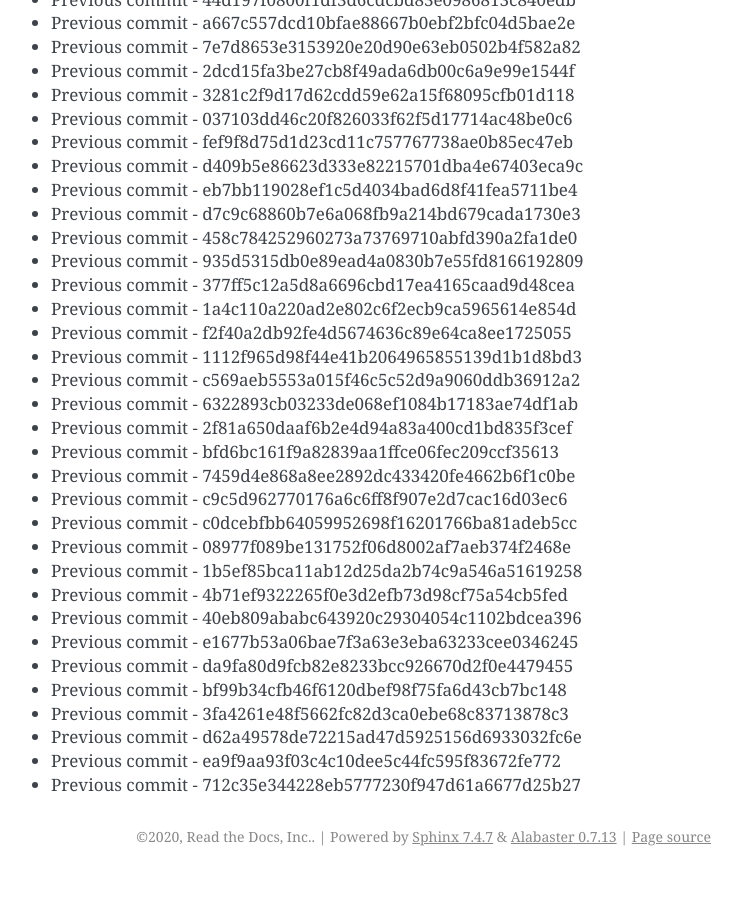
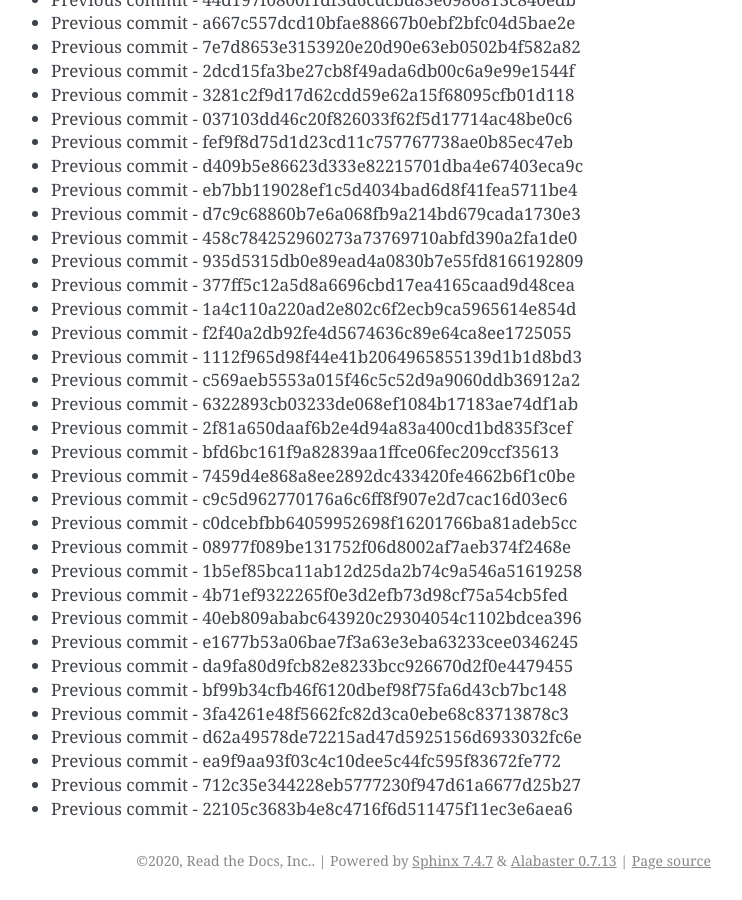
Before and after one commit to readthedocs/rtd-git-stresstest, a Sphinx documentation site: the page built from docs/updates.rst, in a window 1280 px wide and 900 px high, scrolled down 101745 px. Shown: the whole window, without its empty margins (399-1141 px from the left). Built offline with Sphinx 7.4.7, drawn with Linux system fonts in a browser that asks for light colours; before the commit the page ends 102621 px from its top, so only the background shows below that.

Commit message:
Generating commit from previous: 22105c3683b4e8c4716f6d511475f11ec3e6aea6

```diff
--- a/docs/updates.rst
+++ b/docs/updates.rst
@@ -4307,3 +4307,4 @@ It can be tested for any performance characteristics.
 * Previous commit - d62a49578de72215ad47d5925156d6933032fc6e
 * Previous commit - ea9f9aa93f03c4c10dee5c44fc595f83672fe772
 * Previous commit - 712c35e344228eb5777230f947d61a6677d25b27
+* Previous commit - 22105c3683b4e8c4716f6d511475f11ec3e6aea6
```
